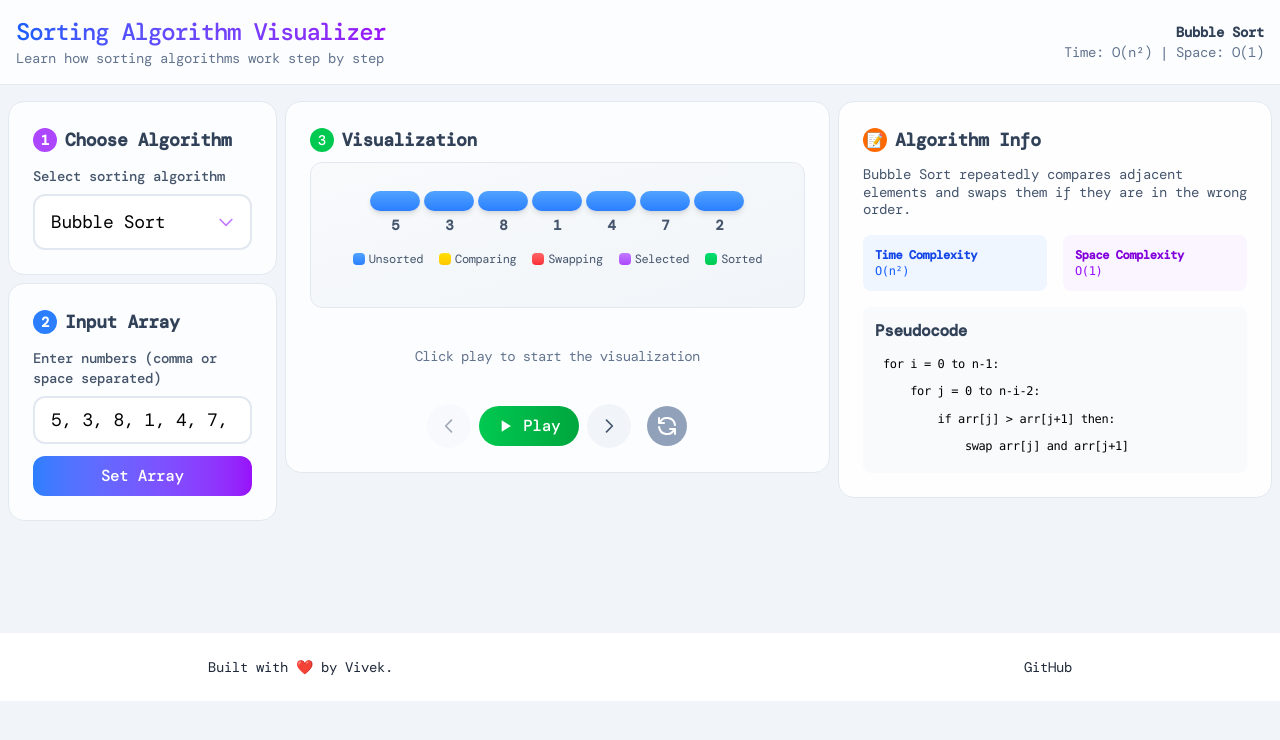
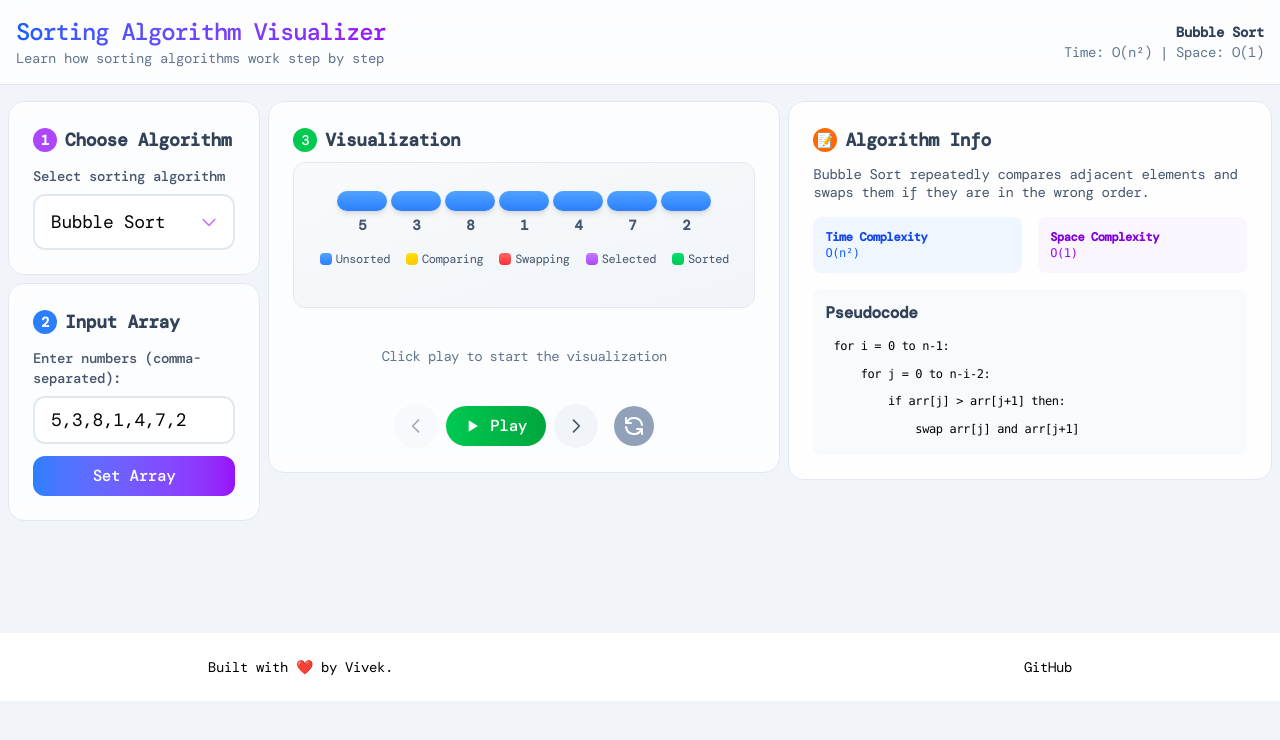
Before and after one commit to bvvivek6/Algoflow, a React (Vite) app: page / in a window 1280 px wide. Shown: the top 740 px of the page. Built offline with nearby package versions, Linux system fonts and the light colour scheme; a web font is replaced by a local one.

Commit message:
Update timing in App component and refine InputArray formatting and labels

```diff
--- a/src/App.jsx
+++ b/src/App.jsx
@@ -83,7 +83,7 @@ function App() {
           setIsPlaying(false);
           return idx;
         });
-      }, 1000);
+      }, 1500);
     } else if (intervalRef.current) {
       clearInterval(intervalRef.current);
     }
@@ -244,7 +244,7 @@ function App() {
           </div>
         </div>
       </main>
-      <footer className="bg-white text-gray-800 py-6 mt-8 md:mt-20">
+      <footer className="bg-white text-black py-6 mt-8 md:mt-20">
         <div className="max-w-4xl mx-auto px-4 flex flex-col md:flex-row justify-between items-center">
           <div className="text-sm mb-4 md:mb-0">Built with ❤️ by Vivek.</div>
           <div className="flex space-x-6 text-sm">
@@ -252,7 +252,7 @@ function App() {
               href="https://github.com/bvvivek6/"
               target="_blank"
               rel="noopener noreferrer"
-              className="hover:text-white transition-colors"
+              className="hover:text-gray-800 transition-colors"
             >
               GitHub
             </a>
--- a/src/components/InputArray.jsx
+++ b/src/components/InputArray.jsx
@@ -1,7 +1,7 @@
 import { useState } from "react";
 
 export default function InputArray({ onSubmit, initialArray }) {
-  const [input, setInput] = useState(initialArray.join(", "));
+  const [input, setInput] = useState(initialArray.join(","));
   const [error, setError] = useState("");
 
   function handleChange(e) {
@@ -12,7 +12,6 @@ export default function InputArray({ onSubmit, initialArray }) {
   function handleSubmit(e) {
     e.preventDefault();
     const arr = input
-      .replace(/\s+/g, ",")
       .split(",")
       .map(Number)
       .filter((n) => !isNaN(n));
@@ -35,7 +34,7 @@ export default function InputArray({ onSubmit, initialArray }) {
       <form onSubmit={handleSubmit} className="space-y-3">
         <div>
           <label className="block text-sm font-medium text-slate-600 mb-2">
-            Enter numbers (comma or space separated)
+            Enter numbers (comma-separated):
           </label>
           <input
             className="w-full border-2 border-slate-200 rounded-xl px-4 py-2 text-lg bg-white/70 backdrop-blur-sm focus:outline-none focus:ring-2 focus:ring-blue-400 focus:border-transparent transition-all duration-200 placeholder-slate-400"
```
